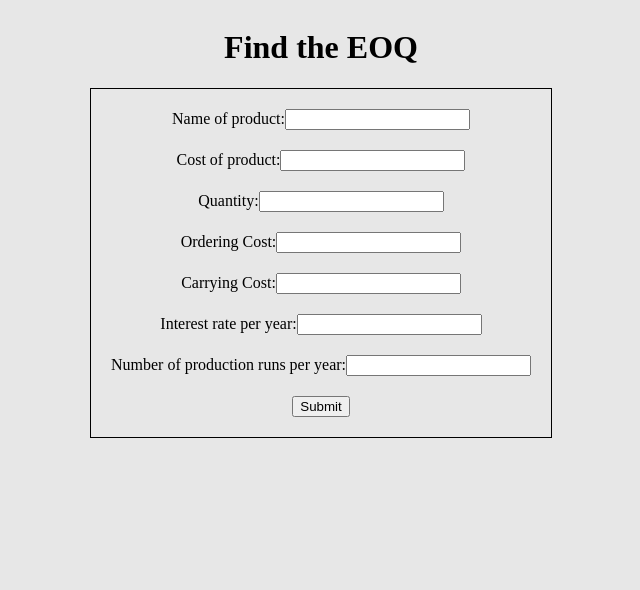
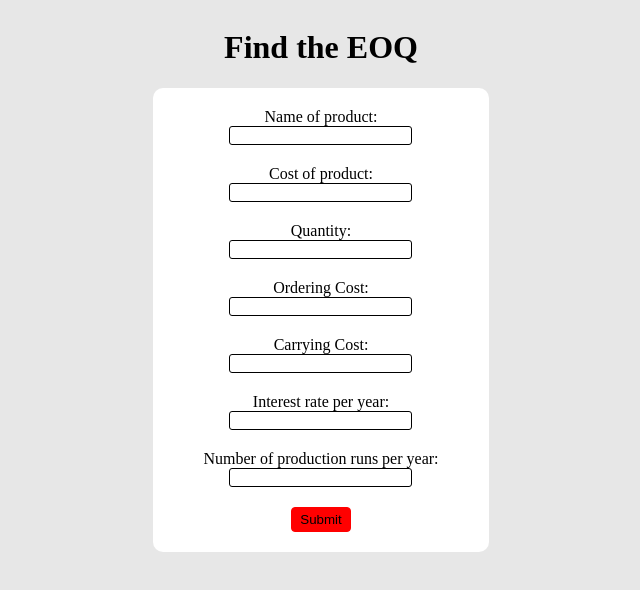
Before and after one commit to Shruti025/Mechathon-2022, a React (Create React App) app: page /question1 in a window 1280 px wide. Shown: the top 590 px of the page, without its empty margins (319-959 px from the left). Built offline with nearby package versions, Linux system fonts and the light colour scheme.

Commit message:
Question 1 UI

```diff
--- a/src/pages/Question1.css
+++ b/src/pages/Question1.css
@@ -8,7 +8,20 @@
     display: flex;
     flex-direction: column;
     align-items: center;
-    row-gap: 20px;
+    padding: 20px 50px;
+    background-color: white;
+    border-radius: 10px;
+}
+
+.input-form input{
+    margin-bottom: 20px;
+    border-radius: 3px;
     border: 1px solid black;
-    padding: 20px;
 }
+
+.input-form button{
+    padding: 4px 8px;
+    border: 1px solid red;
+    border-radius: 4px;
+    background-color: red;
+}
--- a/src/pages/Question1.js
+++ b/src/pages/Question1.js
@@ -32,80 +32,80 @@ const Question1 = () => {
             <h1>Find the EOQ</h1>
             <form className='input-form'>
                 <label
-                    htmlFor="name">Name of product:
+                    htmlFor="name">Name of product:</label>
                 <input
                     type="name"
                     className="form-control"
                     id="name"
                     value={name}
                     onChange={(e) => { setName(e.target.value) }}
+                    required
                 />
-                </label>
 
                 <label
-                    htmlFor="cost">Cost of product:
+                    htmlFor="cost">Cost of product:</label>
                 <input
                     type="name"
                     className="form-control"
                     id="cost"
                     value={cost}
                     onChange={(e) => { setCost(e.target.value) }}
+                    required
                 />
-                </label>
 
-                <label htmlFor="quantity">Quantity:
+                <label htmlFor="quantity">Quantity: </label>
                 <input
                     type="name"
                     className="form-control"
                     id="quantity"
                     value={quantity}
                     onChange={(e) => { setQuantity(e.target.value) }}
+                    required
                 />
-                </label>
 
                 <label
-                    htmlFor="order-cost">Ordering Cost:
+                    htmlFor="order-cost">Ordering Cost: </label>
                 <input
                     type="name"
                     className="form-control"
                     id="order-cost"
                     value={orderCost}
                     onChange={(e) => { setOrderCost(e.target.value) }}
+                    required
                 />
-                </label>
 
                 <label
-                    htmlFor="carry-cost">Carrying Cost:
+                    htmlFor="carry-cost">Carrying Cost: </label>
                 <input
                     type="name"
                     className="form-control"
                     id="carry-cost"
                     value={carryCost}
                     onChange={(e) => { setCarryCost(e.target.value) }}
+                    required
                 />
-                </label>
 
                 <label
-                    htmlFor="interest">Interest rate per year:
+                    htmlFor="interest">Interest rate per year: </label>
                 <input
                     type="name"
                     className="form-control"
                     id="interest"
                     value={interest}
                     onChange={(e) => { setInterest(e.target.value) }}
+                    required
                 />
-                </label>
 
                 <label
-                    htmlFor="prod-runs">Number of production runs per year:
+                    htmlFor="prod-runs">Number of production runs per year: </label>
                 <input
                     type="name"
                     className="form-control"
                     id="prod-runs"
                     value={prodRun}
                     onChange={(e) => { setProdRun(e.target.value) }}
+                    required
                 />
-                </label>
 
                 <button onClick={GetValue}>Submit</button>
             </form>
```
Lines whose indentation alone changed are shown as unchanged.
